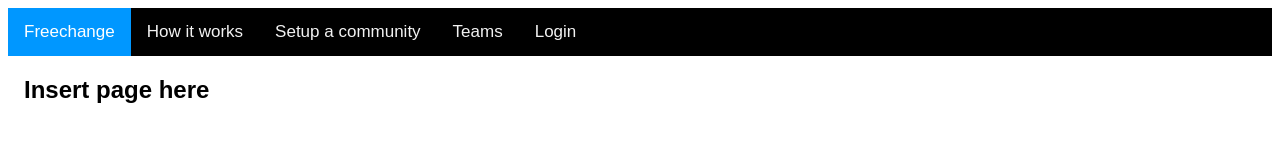
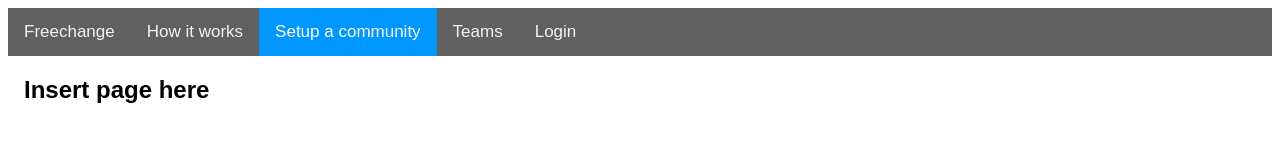
Before and after one commit to Laurier-Tech-Co/freechange, a plain HTML site: page menu_bar.html in a window 1280 px wide. Drawn offline with Linux system fonts and the light colour scheme.

Commit message:
Update menu_bar.html

```diff
--- a/menu_bar.html
+++ b/menu_bar.html
@@ -9,7 +9,7 @@ body {
 
 .topnav {
   overflow: hidden;
-  background-color: #000;
+  background-color: #606060;
 }
 
 .topnav a {
@@ -35,9 +35,9 @@ body {
 <body>
 
 <div class="topnav">
-  <a class="active" href="#Freechange">Freechange</a>
+  <a href="#Freechange">Freechange</a>
   <a href="#works">How it works</a>
-  <a href="#comm_setup">Setup a community</a>
+  <a  class="active"  href="#comm_setup">Setup a community</a>
   <a href="#teams">Teams</a>
   <a href="#login">Login</a>
 </div>
```
